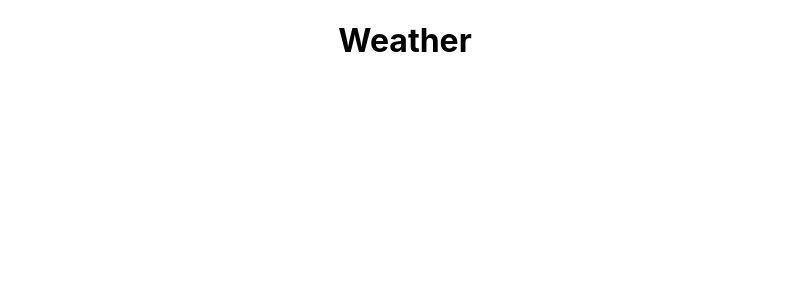
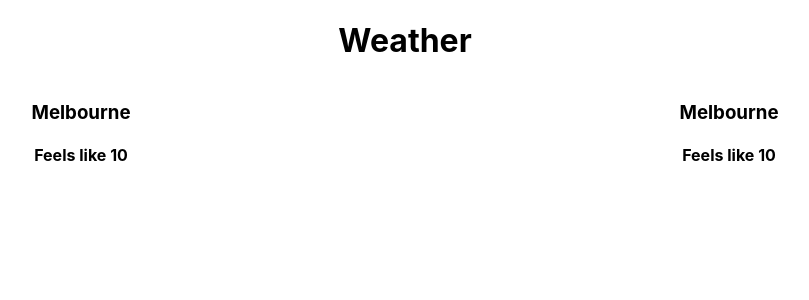
Before and after one commit to Chenglily18/aus-weather, a React (Create React App) app: page / in a window 1280 px wide. Shown: the top 300 px of the page, without its empty margins (235-1044 px from the left). Built offline with nearby package versions, Linux system fonts and the light colour scheme.

Commit message:
Installed Sass and react redux set up store placed weather card

```diff
--- a/package.json
+++ b/package.json
@@ -8,7 +8,10 @@
     "@testing-library/user-event": "^12.8.3",
     "react": "^17.0.2",
     "react-dom": "^17.0.2",
+    "react-redux": "^7.2.5",
     "react-scripts": "4.0.3",
+    "redux": "^4.1.1",
+    "sass": "^1.39.2",
     "web-vitals": "^1.1.2"
   },
   "scripts": {
--- a/src/App.css
+++ /dev/null
@@ -1,38 +0,0 @@
-.App {
-  text-align: center;
-}
-
-.App-logo {
-  height: 40vmin;
-  pointer-events: none;
-}
-
-@media (prefers-reduced-motion: no-preference) {
-  .App-logo {
-    animation: App-logo-spin infinite 20s linear;
-  }
-}
-
-.App-header {
-  background-color: #282c34;
-  min-height: 100vh;
-  display: flex;
-  flex-direction: column;
-  align-items: center;
-  justify-content: center;
-  font-size: calc(10px + 2vmin);
-  color: white;
-}
-
-.App-link {
-  color: #61dafb;
-}
-
-@keyframes App-logo-spin {
-  from {
-    transform: rotate(0deg);
-  }
-  to {
-    transform: rotate(360deg);
-  }
-}
--- a/src/App.js
+++ b/src/App.js
@@ -1,10 +1,12 @@
 import React from 'react';
-import './App.css';
+import './App.scss';
+import Weather from './Components/Weather';
 
 function App() {
   return (
     <div className="App">
       <h1>Weather</h1>
+      <Weather />
     </div>
   );
 }
--- /dev/null
+++ b/src/App.scss
@@ -0,0 +1,10 @@
+.App {
+  text-align: center;
+
+  .container {
+    text-align: center;
+    display: grid;
+    grid-template-columns: repeat(auto-fit, minmax(384px, 1fr));
+    grid-gap: 16px;
+  }
+}
--- /dev/null
+++ b/src/Components/Weather.js
@@ -0,0 +1,13 @@
+import React from 'react';
+import WeatherCard from './WeatherCard';
+
+const Weather = () => {
+  return (
+    <div className="container">
+      <WeatherCard />
+      <WeatherCard />
+    </div>
+  );
+};
+
+export default Weather;
--- /dev/null
+++ b/src/Components/WeatherCard.js
@@ -0,0 +1,12 @@
+import React from 'react';
+
+const WeatherCard = () => {
+  return (
+    <div>
+      <h3>Melbourne</h3>
+      <h4>Feels like 10</h4>
+    </div>
+  );
+};
+
+export default WeatherCard;
--- /dev/null
+++ b/src/Reducers/index.js
@@ -0,0 +1,3 @@
+import { combineReducers } from 'redux';
+
+export default combineReducers({});
--- a/src/index.js
+++ b/src/index.js
@@ -3,11 +3,16 @@ import ReactDOM from 'react-dom';
 import './index.css';
 import App from './App';
 import reportWebVitals from './reportWebVitals';
+import { createStore } from 'redux';
+import { Provider } from 'react-redux';
+import rootReducer from './Reducers/index';
+
+const store = createStore(rootReducer);
 
 ReactDOM.render(
-  <React.StrictMode>
+  <Provider store={store}>
     <App />
-  </React.StrictMode>,
+  </Provider>,
   document.getElementById('root')
 );
 
```
Also changed, not shown: 1 other file (tests, documents, lock files or other folders).
